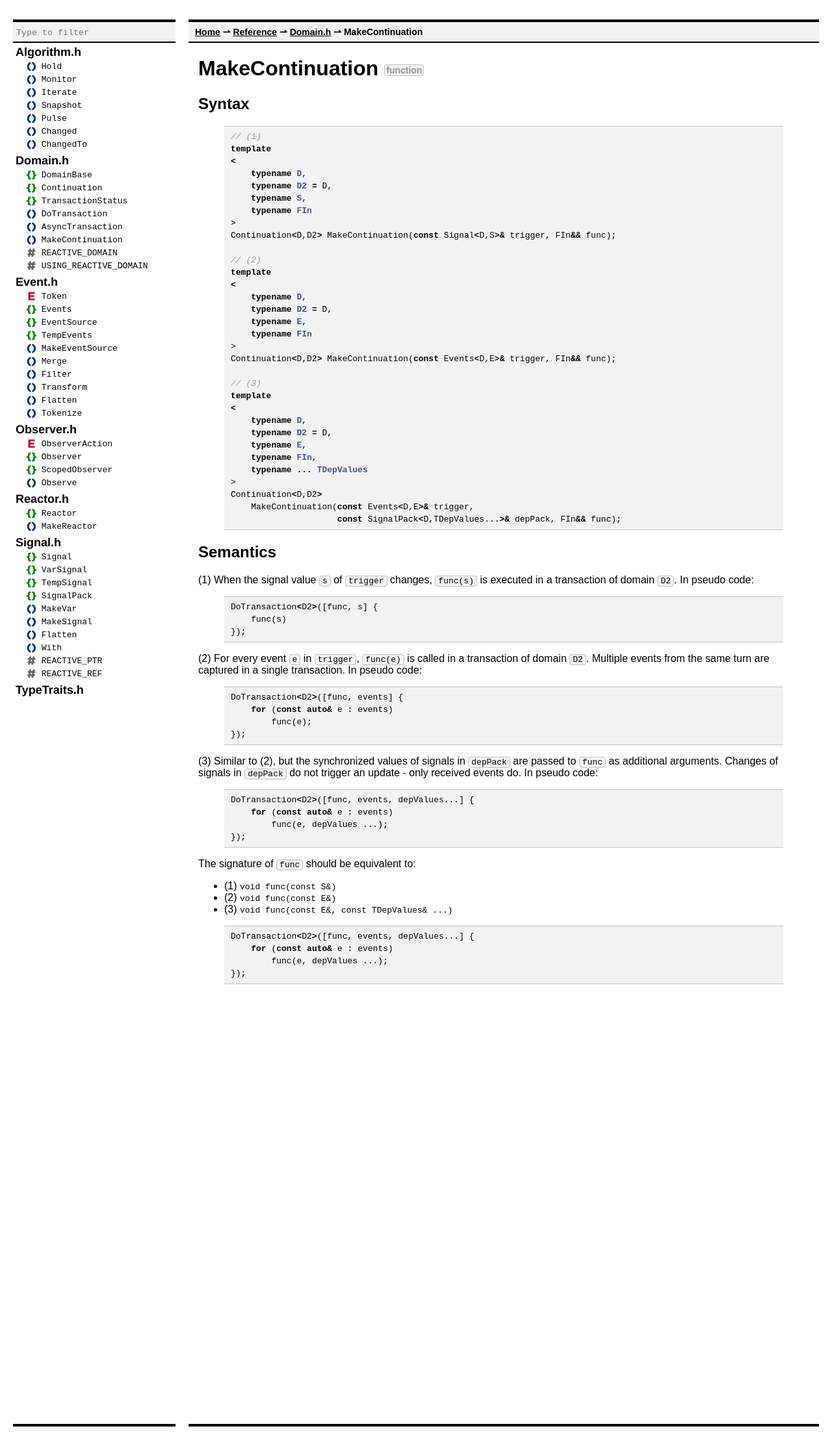
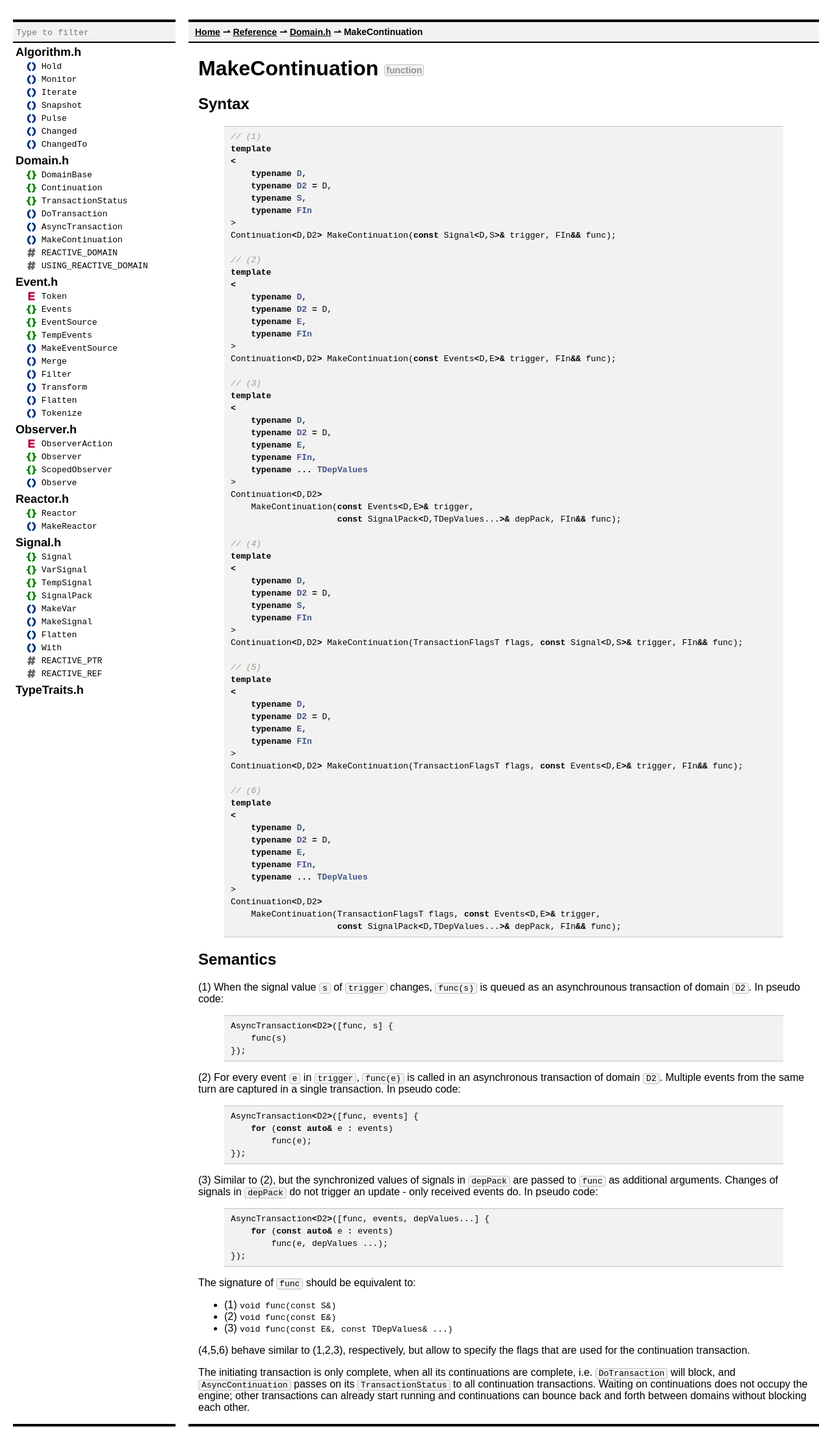
Before and after one commit to snakster/cpp.react, a Jekyll site: the page built from reference/Domain.h/MakeContinuation.md, in a window 1280 px wide. Shown: the whole page at 65% size. Built offline with Jekyll 4.4.1, drawn with Linux system fonts in a browser that asks for light colours.

Commit message:
Updated domain reference.

```diff
--- a/reference/Domain.h/MakeContinuation.md
+++ b/reference/Domain.h/MakeContinuation.md
@@ -41,22 +41,55 @@ template
 Continuation<D,D2>
     MakeContinuation(const Events<D,E>& trigger,
                      const SignalPack<D,TDepValues...>& depPack, FIn&& func);
+
+// (4)
+template
+<
+    typename D,
+    typename D2 = D,
+    typename S,
+    typename FIn
+>
+Continuation<D,D2> MakeContinuation(TransactionFlagsT flags, const Signal<D,S>& trigger, FIn&& func);
+
+// (5)
+template
+<
+    typename D,
+    typename D2 = D,
+    typename E,
+    typename FIn
+>
+Continuation<D,D2> MakeContinuation(TransactionFlagsT flags, const Events<D,E>& trigger, FIn&& func);
+
+// (6)
+template
+<
+    typename D,
+    typename D2 = D,
+    typename E,
+    typename FIn,
+    typename ... TDepValues
+>
+Continuation<D,D2>
+    MakeContinuation(TransactionFlagsT flags, const Events<D,E>& trigger,
+                     const SignalPack<D,TDepValues...>& depPack, FIn&& func);
 {% endhighlight %}
 
 ## Semantics
-(1) When the signal value `s` of `trigger` changes, `func(s)` is executed in a transaction of domain `D2`.
+(1) When the signal value `s` of `trigger` changes, `func(s)` is queued as an asynchrounous transaction of domain `D2`.
 In pseudo code:
 {% highlight C++ %}
-DoTransaction<D2>([func, s] {
+AsyncTransaction<D2>([func, s] {
     func(s)
 });
 {% endhighlight %}
 
-(2) For every event `e` in `trigger`, `func(e)` is called in a transaction of domain `D2`.
+(2) For every event `e` in `trigger`, `func(e)` is called in an asynchronous transaction of domain `D2`.
 Multiple events from the same turn are captured in a single transaction.
 In pseudo code:
 {% highlight C++ %}
-DoTransaction<D2>([func, events] {
+AsyncTransaction<D2>([func, events] {
     for (const auto& e : events)
         func(e);
 });
@@ -66,7 +99,7 @@ DoTransaction<D2>([func, events] {
 Changes of signals in `depPack` do not trigger an update - only received events do.
 In pseudo code:
 {% highlight C++ %}
-DoTransaction<D2>([func, events, depValues...] {
+AsyncTransaction<D2>([func, events, depValues...] {
     for (const auto& e : events)
         func(e, depValues ...);
 });
@@ -78,9 +111,7 @@ The signature of `func` should be equivalent to:
 * (2) `void func(const E&)`
 * (3) `void func(const E&, const TDepValues& ...)`
 
-{% highlight C++ %}
-DoTransaction<D2>([func, events, depValues...] {
-    for (const auto& e : events)
-        func(e, depValues ...);
-});
-{% endhighlight %}
+(4,5,6) behave similar to (1,2,3), respectively, but allow to specify the flags that are used for the continuation transaction.
+
+The initiating transaction is only complete, when all its continuations are complete, i.e. `DoTransaction` will block, and `AsyncContinuation` passes on its `TransactionStatus` to all continuation transactions.
+Waiting on continuations does not occupy the engine; other transactions can already start running and continuations can bounce back and forth between domains without blocking each other.
```
Also changed, not shown: reference/Domain.h/Continuation.md (+2 -0 lines), reference/Domain.h/DoTransaction.md (+35 -1 lines), reference/Domain.h/REACTIVE_DOMAIN.md (+33 -4 lines), reference/Domain.h/USING_REACTIVE_DOMAIN.md (+3 -0 lines), reference/Domain.h/index.md (+1 -1 lines).
